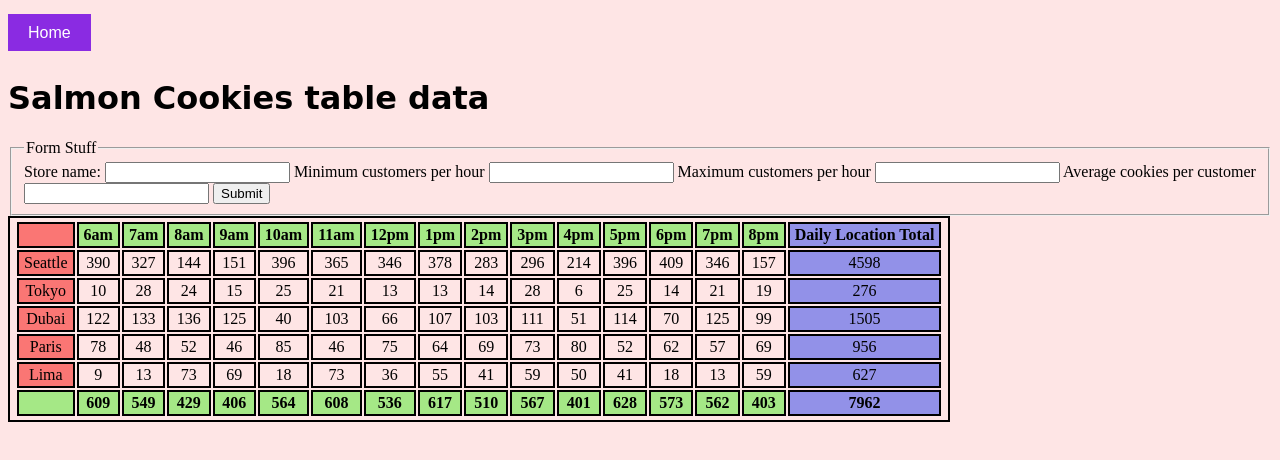
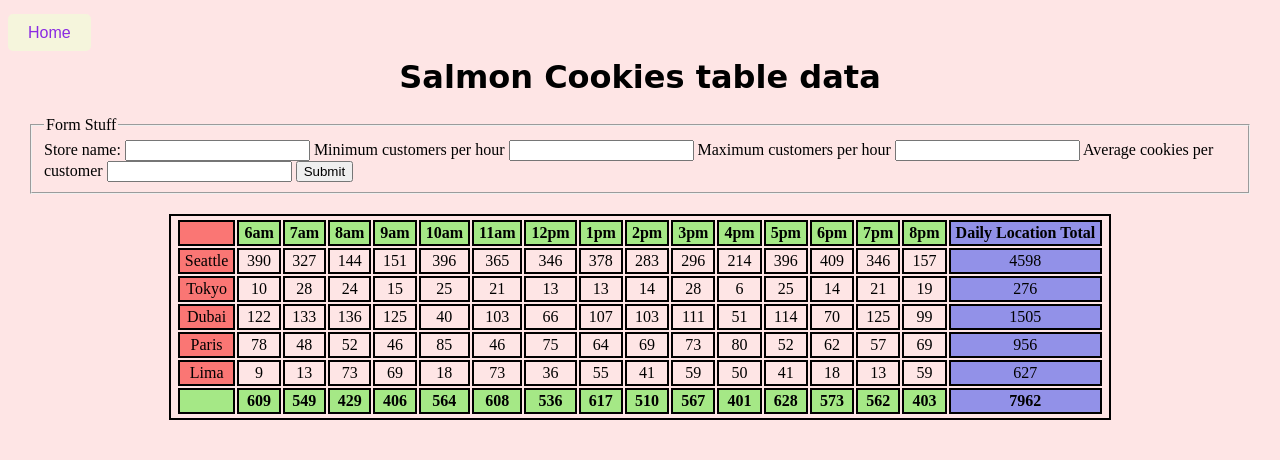
Before and after one commit to ikyle53/cookie-stand, a plain HTML site: page sales.html in a window 1280 px wide. Drawn offline with Linux system fonts and the light colour scheme.

Commit message:
Added a few minor tweaks to css for colors

```diff
--- a/css/style.css
+++ b/css/style.css
@@ -12,7 +12,7 @@ header {
     background-color: salmon;
 }
 
-h1 {
+h1, h2{
     font-family: 'Hurricane', cursive;
 }
 
@@ -26,13 +26,22 @@ li, a {
     list-style: none;
     text-decoration: none;
     padding: 10px 20px 10px 20px;
-    display: inline;;
+    display: inline;
+    transition: 300ms;
+    border-radius: 5px;
 }
 
 a {
-    background-color: blueviolet;
-    color: white;
+    background-color: beige;
+    color: blueviolet;
 }
+
+a:hover {
+    padding: 20px 30px 20px 30px;
+    font-size: 1.5em;
+}
+
+
 
 video {
     display: absolute;
@@ -49,11 +58,13 @@ video {
     padding: 0;
     height: auto;
     position: relative;
+    transition: 300ms;
 }
 
 #video img {
     position: absolute;
     top: 10%;
+
 }
 
 #video h1 {
@@ -81,6 +92,13 @@ section > article {
     text-align: left;
     margin: 10px;
     padding: 10px;
+    background: RGB(3, 16, 133, 0.1);
+    transition: 300ms;
+    border-radius: 5px;
+}
+
+section > article:hover {
+    background-color: RGB(3, 16, 133, 0.2);
 }
 
 section > article:nth-child(2) {
@@ -114,12 +132,13 @@ h3 {
     font-size: 1.2em;
     display: inline-block;
     margin: 10px;
-    color: RGB(79, 68, 0);
+    color: green;
 }
 
 p {
     display: inline-block;
     font-family: 'Varela', sans-serif;
+    color: red;
 }
 
 footer {
@@ -133,6 +152,7 @@ table, thead, th, tr, td{
     border: 2px solid black;
     padding: 2px 5px 2px 5px;
     text-align: center;
+    margin: auto;
 }
 
 td:first-child {
@@ -150,3 +170,19 @@ th:last-child {
 td:last-child {
     background-color: RGB(40, 63, 235, 0.5);
 }
+
+form {
+    display: flex;
+    flex-direction: row;
+    justify-content: center;
+    margin: 20px;
+}
+
+h1 {
+    text-align: center;
+    margin: auto;
+}
+
+#link {
+    text-align: center;
+}
--- a/js/app.js
+++ b/js/app.js
@@ -143,6 +143,9 @@ function appendStore(event) {
 
 //Step 2 - Add event listener
 muhForm.addEventListener('submit', appendStore);
+
+/*On-Scroll event /////////////////////////////////////////////////////////////////*/
+
 
 /*Calls the functions for the New Object //////////////////////////////////////////*/
 function callStores() {
--- a/sales.html
+++ b/sales.html
@@ -8,7 +8,7 @@
     <link rel="stylesheet" href="css/style.css">
 </head>
 <body id="body">
-    <p><a href="index.html">Home</a></p>
+    <p id="link"><a href="index.html">Home</a></p>
     <h1>Salmon Cookies table data</h1>
 
     <form id="meForm">
```
